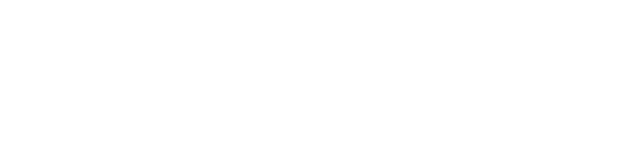
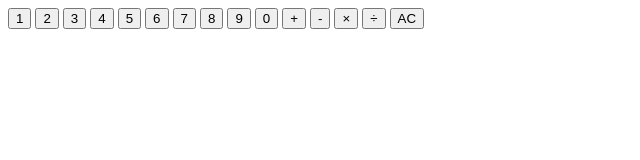
Before and after one commit to AnselOngMJ/odin-calculator, a plain HTML site: page index.html in a window 1280 px wide. Shown: the whole page, without its empty margins (0-640 px from the left). Drawn offline with Linux system fonts and the light colour scheme.

Commit message:
Create calculator buttons and display

```diff
--- a/index.html
+++ b/index.html
@@ -7,6 +7,21 @@
   <script src="script.js" defer></script>
 </head>
 <body>
-
+  <div id="display"></div>
+  <button>1</button>
+  <button>2</button>
+  <button>3</button>
+  <button>4</button>
+  <button>5</button>
+  <button>6</button>
+  <button>7</button>
+  <button>8</button>
+  <button>9</button>
+  <button>0</button>
+  <button>+</button>
+  <button>-</button>
+  <button>×</button>
+  <button>÷</button>
+  <button>AC</button>
 </body>
 </html>
```
